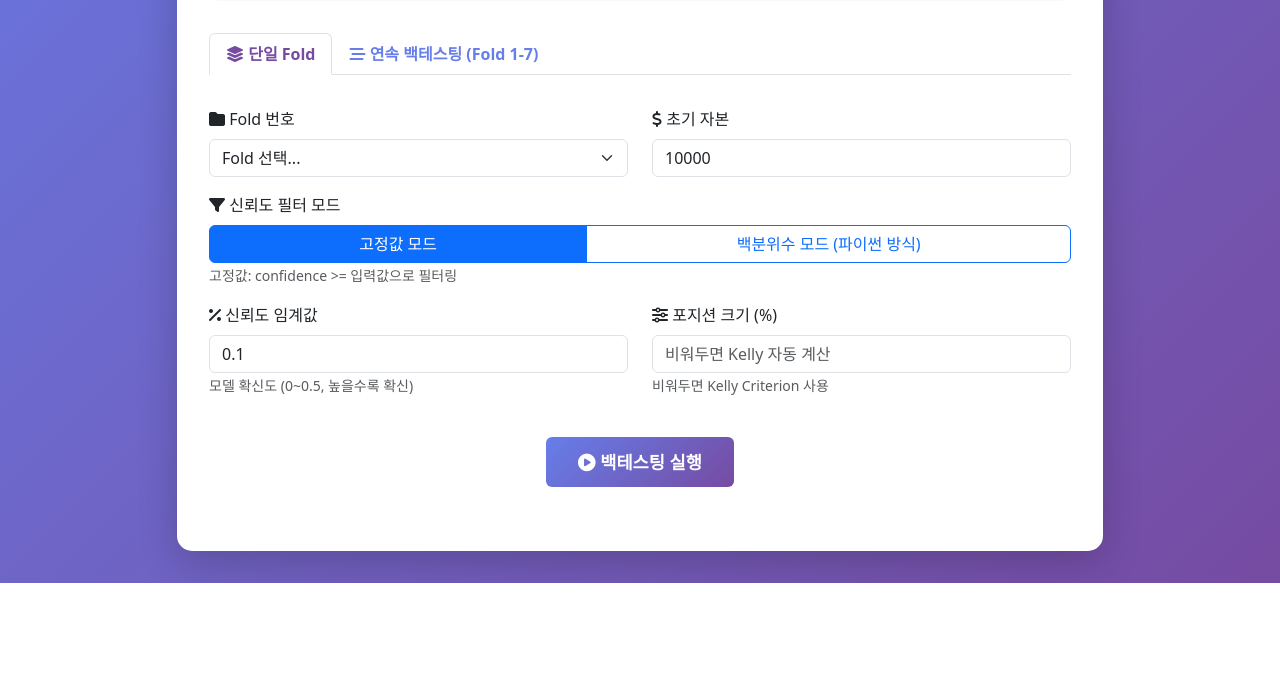
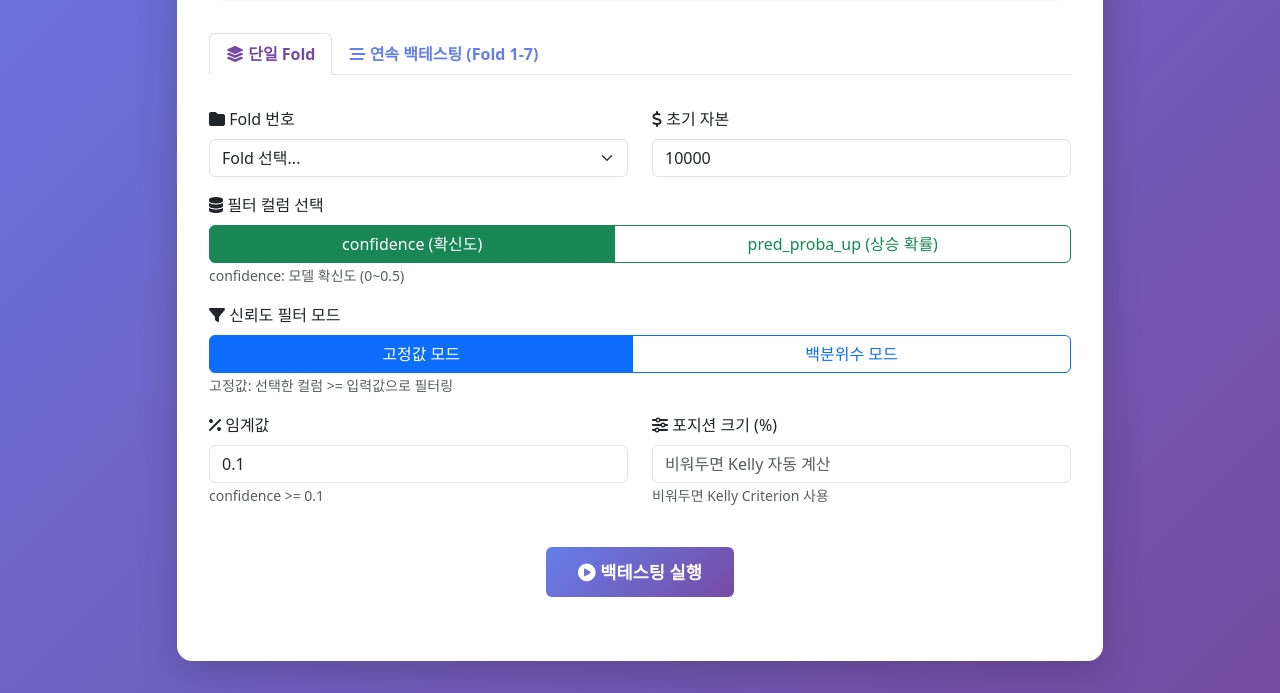
Before and after one commit to invigoworks-knu/engine, a Spring Boot app: page / in a window 1280 px wide. Shown: the part 613-1306 px from the top of the page. Before the commit the page ends 1196 px from the top, so only its background shows below. Run offline with Spring Boot 4, Linux system fonts and the light colour scheme.

Commit message:
feat: 듀얼 컬럼 필터링 시스템 완성 (confidence vs pred_proba_up)
- 두 가지 필터 컬럼 선택 가능:
  * confidence (모델 확신도, 0~0.5 범위)
  * pred_proba_up (상승 확률, 0~1 범위)

- 각 컬럼은 두 가지 필터 모드와 호환:
  * FIXED 모드: 고정 임계값 필터링
  * QUANTILE 모드: 백분위수 기반 필터링

- UI 개선:
  * 컬럼 선택 라디오 버튼 추가
  * "파이썬" 텍스트 제거
  * 컬럼/모드 변경 시 동적 UI 업데이트

- 백엔드 업데이트:
  * BacktestService: 컬럼별 필터링 로직 분기
  * calculateQuantile: 컬럼 파라미터 지원
  * Controllers: confidenceColumn 파라미터 추가 및 동적 검증

```diff
--- a/src/main/java/com/coinreaders/engine/adapter/in/web/WebViewController.java
+++ b/src/main/java/com/coinreaders/engine/adapter/in/web/WebViewController.java
@@ -6,6 +6,7 @@ import com.coinreaders.engine.application.backtest.dto.BacktestRequest;
 import com.coinreaders.engine.application.backtest.dto.BacktestResponse;
 import com.coinreaders.engine.application.backtest.dto.SequentialBacktestResponse;
 import com.coinreaders.engine.application.backtest.dto.ThresholdMode;
+import com.coinreaders.engine.application.backtest.dto.ConfidenceColumn;
 import lombok.RequiredArgsConstructor;
 import lombok.extern.slf4j.Slf4j;
 import org.springframework.stereotype.Controller;
@@ -39,6 +40,7 @@ public class WebViewController {
         @RequestParam Integer foldNumber,
         @RequestParam(required = false, defaultValue = "10000") BigDecimal initialCapital,
         @RequestParam(required = false, defaultValue = "0.1") BigDecimal confidenceThreshold,
+        @RequestParam(required = false, defaultValue = "CONFIDENCE") ConfidenceColumn confidenceColumn,
         @RequestParam(required = false, defaultValue = "FIXED") ThresholdMode thresholdMode,
         @RequestParam(required = false) BigDecimal positionSizePercent,
         Model model
@@ -54,10 +56,11 @@ public class WebViewController {
                 return "error";
             }
 
-            // 임계값 범위 검증 (모드에 따라 다름)
+            // 임계값 범위 검증 (컬럼과 모드에 따라 다름)
+            BigDecimal maxFixed = confidenceColumn == ConfidenceColumn.CONFIDENCE ? new BigDecimal("0.5") : BigDecimal.ONE;
             if (thresholdMode == ThresholdMode.FIXED) {
-                if (confidenceThreshold.compareTo(BigDecimal.ZERO) < 0 || confidenceThreshold.compareTo(new BigDecimal("0.5")) > 0) {
-                    model.addAttribute("error", "FIXED 모드: 신뢰도 임계값은 0과 0.5 사이여야 합니다");
+                if (confidenceThreshold.compareTo(BigDecimal.ZERO) < 0 || confidenceThreshold.compareTo(maxFixed) > 0) {
+                    model.addAttribute("error", "FIXED 모드: 임계값은 0과 " + maxFixed + " 사이여야 합니다");
                     return "error";
                 }
             } else { // QUANTILE
@@ -72,13 +75,14 @@ public class WebViewController {
                 return "error";
             }
 
-            BacktestRequest request = new BacktestRequest(foldNumber, initialCapital, confidenceThreshold, thresholdMode, positionSizePercent);
+            BacktestRequest request = new BacktestRequest(foldNumber, initialCapital, confidenceThreshold, confidenceColumn, thresholdMode, positionSizePercent);
             BacktestResponse response = backtestService.runBacktest(request);
 
             model.addAttribute("result", response);
             model.addAttribute("foldNumber", foldNumber);
             model.addAttribute("initialCapital", initialCapital);
             model.addAttribute("confidenceThreshold", confidenceThreshold);
+            model.addAttribute("confidenceColumn", confidenceColumn);
             model.addAttribute("thresholdMode", thresholdMode);
             model.addAttribute("positionSizePercent", positionSizePercent);
 
@@ -99,6 +103,7 @@ public class WebViewController {
         @RequestParam(required = false, defaultValue = "7") Integer endFold,
         @RequestParam(required = false, defaultValue = "10000") BigDecimal initialCapital,
         @RequestParam(required = false, defaultValue = "0.1") BigDecimal confidenceThreshold,
+        @RequestParam(required = false, defaultValue = "CONFIDENCE") ConfidenceColumn confidenceColumn,
         @RequestParam(required = false, defaultValue = "FIXED") ThresholdMode thresholdMode,
         @RequestParam(required = false) BigDecimal positionSizePercent,
         Model model
@@ -118,10 +123,11 @@ public class WebViewController {
                 return "error";
             }
 
-            // 임계값 범위 검증 (모드에 따라 다름)
+            // 임계값 범위 검증 (컬럼과 모드에 따라 다름)
+            BigDecimal maxFixed = confidenceColumn == ConfidenceColumn.CONFIDENCE ? new BigDecimal("0.5") : BigDecimal.ONE;
             if (thresholdMode == ThresholdMode.FIXED) {
-                if (confidenceThreshold.compareTo(BigDecimal.ZERO) < 0 || confidenceThreshold.compareTo(new BigDecimal("0.5")) > 0) {
-                    model.addAttribute("error", "FIXED 모드: 신뢰도 임계값은 0과 0.5 사이여야 합니다");
+                if (confidenceThreshold.compareTo(BigDecimal.ZERO) < 0 || confidenceThreshold.compareTo(maxFixed) > 0) {
+                    model.addAttribute("error", "FIXED 모드: 임계값은 0과 " + maxFixed + " 사이여야 합니다");
                     return "error";
                 }
             } else { // QUANTILE
@@ -137,7 +143,7 @@ public class WebViewController {
             }
 
             SequentialBacktestResponse response = backtestService.runSequentialBacktest(
-                startFold, endFold, initialCapital, confidenceThreshold, thresholdMode, positionSizePercent
+                startFold, endFold, initialCapital, confidenceThreshold, confidenceColumn, thresholdMode, positionSizePercent
             );
 
             model.addAttribute("result", response);
@@ -145,6 +151,7 @@ public class WebViewController {
             model.addAttribute("endFold", endFold);
             model.addAttribute("initialCapital", initialCapital);
             model.addAttribute("confidenceThreshold", confidenceThreshold);
+            model.addAttribute("confidenceColumn", confidenceColumn);
             model.addAttribute("thresholdMode", thresholdMode);
             model.addAttribute("positionSizePercent", positionSizePercent);
 
--- a/src/main/resources/templates/index.html
+++ b/src/main/resources/templates/index.html
@@ -141,21 +141,32 @@
                                     </div>
                                 </div>
                                 <div class="mb-3">
+                                    <label class="form-label"><i class="fas fa-database"></i> 필터 컬럼 선택</label>
+                                    <div class="btn-group w-100" role="group">
+                                        <input type="radio" class="btn-check" name="confidenceColumn" id="colConfidence1" value="CONFIDENCE" checked autocomplete="off" onchange="updateColumnInput('single')">
+                                        <label class="btn btn-outline-success" for="colConfidence1">confidence (확신도)</label>
+
+                                        <input type="radio" class="btn-check" name="confidenceColumn" id="colPredProba1" value="PRED_PROBA_UP" autocomplete="off" onchange="updateColumnInput('single')">
+                                        <label class="btn btn-outline-success" for="colPredProba1">pred_proba_up (상승 확률)</label>
+                                    </div>
+                                    <small class="text-muted" id="colDesc1">confidence: 모델 확신도 (0~0.5)</small>
+                                </div>
+                                <div class="mb-3">
                                     <label class="form-label"><i class="fas fa-filter"></i> 신뢰도 필터 모드</label>
                                     <div class="btn-group w-100" role="group">
                                         <input type="radio" class="btn-check" name="thresholdMode" id="fixed1" value="FIXED" checked autocomplete="off" onchange="updateThresholdInput('single')">
                                         <label class="btn btn-outline-primary" for="fixed1">고정값 모드</label>
 
                                         <input type="radio" class="btn-check" name="thresholdMode" id="quantile1" value="QUANTILE" autocomplete="off" onchange="updateThresholdInput('single')">
-                                        <label class="btn btn-outline-primary" for="quantile1">백분위수 모드 (파이썬 방식)</label>
+                                        <label class="btn btn-outline-primary" for="quantile1">백분위수 모드</label>
                                     </div>
-                                    <small class="text-muted" id="modeDesc1">고정값: confidence >= 입력값으로 필터링</small>
+                                    <small class="text-muted" id="modeDesc1">고정값: 선택한 컬럼 >= 입력값으로 필터링</small>
                                 </div>
                                 <div class="row">
                                     <div class="col-md-6 mb-3">
-                                        <label class="form-label"><i class="fas fa-percent"></i> <span id="thresholdLabel1">신뢰도 임계값</span></label>
+                                        <label class="form-label"><i class="fas fa-percent"></i> <span id="thresholdLabel1">임계값</span></label>
                                         <input type="number" class="form-control" id="confidenceInput1" name="confidenceThreshold" value="0.1" step="0.01" min="0" max="0.5" required>
-                                        <small class="text-muted" id="thresholdHelp1">모델 확신도 (0~0.5, 높을수록 확신)</small>
+                                        <small class="text-muted" id="thresholdHelp1">confidence >= 0.1</small>
                                     </div>
                                     <div class="col-md-6 mb-3">
                                         <label class="form-label"><i class="fas fa-sliders-h"></i> 포지션 크기 (%)</label>
@@ -191,15 +202,26 @@
                                     </div>
                                 </div>
                                 <div class="mb-3">
+                                    <label class="form-label"><i class="fas fa-database"></i> 필터 컬럼 선택</label>
+                                    <div class="btn-group w-100" role="group">
+                                        <input type="radio" class="btn-check" name="confidenceColumn" id="colConfidence2" value="CONFIDENCE" checked autocomplete="off" onchange="updateColumnInput('sequential')">
+                                        <label class="btn btn-outline-success" for="colConfidence2">confidence (확신도)</label>
+
+                                        <input type="radio" class="btn-check" name="confidenceColumn" id="colPredProba2" value="PRED_PROBA_UP" autocomplete="off" onchange="updateColumnInput('sequential')">
+                                        <label class="btn btn-outline-success" for="colPredProba2">pred_proba_up (상승 확률)</label>
+                                    </div>
+                                    <small class="text-muted" id="colDesc2">confidence: 모델 확신도 (0~0.5)</small>
+                                </div>
+                                <div class="mb-3">
                                     <label class="form-label"><i class="fas fa-filter"></i> 신뢰도 필터 모드</label>
                                     <div class="btn-group w-100" role="group">
                                         <input type="radio" class="btn-check" name="thresholdMode" id="fixed2" value="FIXED" checked autocomplete="off" onchange="updateThresholdInput('sequential')">
                                         <label class="btn btn-outline-primary" for="fixed2">고정값 모드</label>
 
                                         <input type="radio" class="btn-check" name="thresholdMode" id="quantile2" value="QUANTILE" autocomplete="off" onchange="updateThresholdInput('sequential')">
-                                        <label class="btn btn-outline-primary" for="quantile2">백분위수 모드 (파이썬 방식)</label>
+                                        <label class="btn btn-outline-primary" for="quantile2">백분위수 모드</label>
                                     </div>
-                                    <small class="text-muted" id="modeDesc2">고정값: confidence >= 입력값으로 필터링</small>
+                                    <small class="text-muted" id="modeDesc2">고정값: 선택한 컬럼 >= 입력값으로 필터링</small>
                                 </div>
                                 <div class="row">
                                     <div class="col-md-4 mb-3">
@@ -207,9 +229,9 @@
                                         <input type="number" class="form-control" name="initialCapital" value="10000" step="1000" min="1000" required>
                                     </div>
                                     <div class="col-md-4 mb-3">
-                                        <label class="form-label"><i class="fas fa-percent"></i> <span id="thresholdLabel2">신뢰도 임계값</span></label>
+                                        <label class="form-label"><i class="fas fa-percent"></i> <span id="thresholdLabel2">임계값</span></label>
                                         <input type="number" class="form-control" id="confidenceInput2" name="confidenceThreshold" value="0.1" step="0.01" min="0" max="0.5" required>
-                                        <small class="text-muted" id="thresholdHelp2">모델 확신도 (0~0.5)</small>
+                                        <small class="text-muted" id="thresholdHelp2">confidence >= 0.1</small>
                                     </div>
                                     <div class="col-md-4 mb-3">
                                         <label class="form-label"><i class="fas fa-sliders-h"></i> 포지션 크기 (%)</label>
@@ -231,6 +253,54 @@
 
     <script src="https://cdn.jsdelivr.net/npm/bootstrap@5.3.0/dist/js/bootstrap.bundle.min.js"></script>
     <script>
+        function updateColumnInput(formType) {
+            const suffix = formType === 'single' ? '1' : '2';
+            const confidenceRadio = document.getElementById('colConfidence' + suffix);
+            const predProbaRadio = document.getElementById('colPredProba' + suffix);
+            const input = document.getElementById('confidenceInput' + suffix);
+            const colDesc = document.getElementById('colDesc' + suffix);
+            const modeDesc = document.getElementById('modeDesc' + suffix);
+            const help = document.getElementById('thresholdHelp' + suffix);
+
+            // Get current threshold mode
+            const fixedRadio = document.getElementById('fixed' + suffix);
+            const isFixedMode = fixedRadio.checked;
+
+            if (confidenceRadio.checked) {
+                // CONFIDENCE 컬럼 선택
+                colDesc.textContent = 'confidence: 모델 확신도 (0~0.5)';
+
+                if (isFixedMode) {
+                    // FIXED 모드 - confidence
+                    input.value = '0.1';
+                    input.step = '0.01';
+                    input.min = '0';
+                    input.max = '0.5';
+                    help.textContent = 'confidence >= 0.1';
+                    modeDesc.textContent = '고정값: 선택한 컬럼 >= 입력값으로 필터링';
+                } else {
+                    // QUANTILE 모드는 값 유지
+                    modeDesc.textContent = '백분위수: 전체 confidence 분포에서 상위 N% 데이터만 필터링';
+                }
+            } else {
+                // PRED_PROBA_UP 컬럼 선택
+                colDesc.textContent = 'pred_proba_up: 상승 확률 (0~1)';
+
+                if (isFixedMode) {
+                    // FIXED 모드 - pred_proba_up
+                    input.value = '0.5';
+                    input.step = '0.01';
+                    input.min = '0';
+                    input.max = '1';
+                    help.textContent = 'pred_proba_up >= 0.5';
+                    modeDesc.textContent = '고정값: 선택한 컬럼 >= 입력값으로 필터링';
+                } else {
+                    // QUANTILE 모드는 값 유지
+                    modeDesc.textContent = '백분위수: 전체 pred_proba_up 분포에서 상위 N% 데이터만 필터링';
+                }
+            }
+        }
+
         function updateThresholdInput(formType) {
             const suffix = formType === 'single' ? '1' : '2';
             const fixedRadio = document.getElementById('fixed' + suffix);
@@ -240,6 +310,11 @@
             const help = document.getElementById('thresholdHelp' + suffix);
             const modeDesc = document.getElementById('modeDesc' + suffix);
 
+            // Get current column selection
+            const confidenceRadio = document.getElementById('colConfidence' + suffix);
+            const isConfidenceColumn = confidenceRadio.checked;
+            const columnName = isConfidenceColumn ? 'confidence' : 'pred_proba_up';
+
             if (quantileRadio.checked) {
                 // QUANTILE 모드
                 label.textContent = '백분위수 (%)';
@@ -248,16 +323,28 @@
                 input.min = '0';
                 input.max = '100';
                 help.textContent = '상위 몇 %의 데이터만 거래 (예: 50 = 상위 50%, 25 = 상위 75%)';
-                modeDesc.textContent = '백분위수: 전체 confidence 분포에서 상위 N% 데이터만 필터링 (파이썬 quantile 방식)';
+                modeDesc.textContent = '백분위수: 전체 ' + columnName + ' 분포에서 상위 N% 데이터만 필터링';
             } else {
                 // FIXED 모드
-                label.textContent = '신뢰도 임계값';
-                input.value = '0.1';
-                input.step = '0.01';
-                input.min = '0';
-                input.max = '0.5';
-                help.textContent = '모델 확신도 (0~0.5, 높을수록 확신)';
-                modeDesc.textContent = '고정값: confidence >= 입력값으로 필터링';
+                label.textContent = '임계값';
+
+                if (isConfidenceColumn) {
+                    // confidence: 0~0.5
+                    input.value = '0.1';
+                    input.step = '0.01';
+                    input.min = '0';
+                    input.max = '0.5';
+                    help.textContent = 'confidence >= 0.1';
+                } else {
+                    // pred_proba_up: 0~1
+                    input.value = '0.5';
+                    input.step = '0.01';
+                    input.min = '0';
+                    input.max = '1';
+                    help.textContent = 'pred_proba_up >= 0.5';
+                }
+
+                modeDesc.textContent = '고정값: 선택한 컬럼 >= 입력값으로 필터링';
             }
         }
     </script>
```
Also changed, not shown: src/main/java/com/coinreaders/engine/adapter/in/web/BacktestController.java (+19 -12 lines), src/main/java/com/coinreaders/engine/application/backtest/BacktestService.java (+36 -24 lines).
